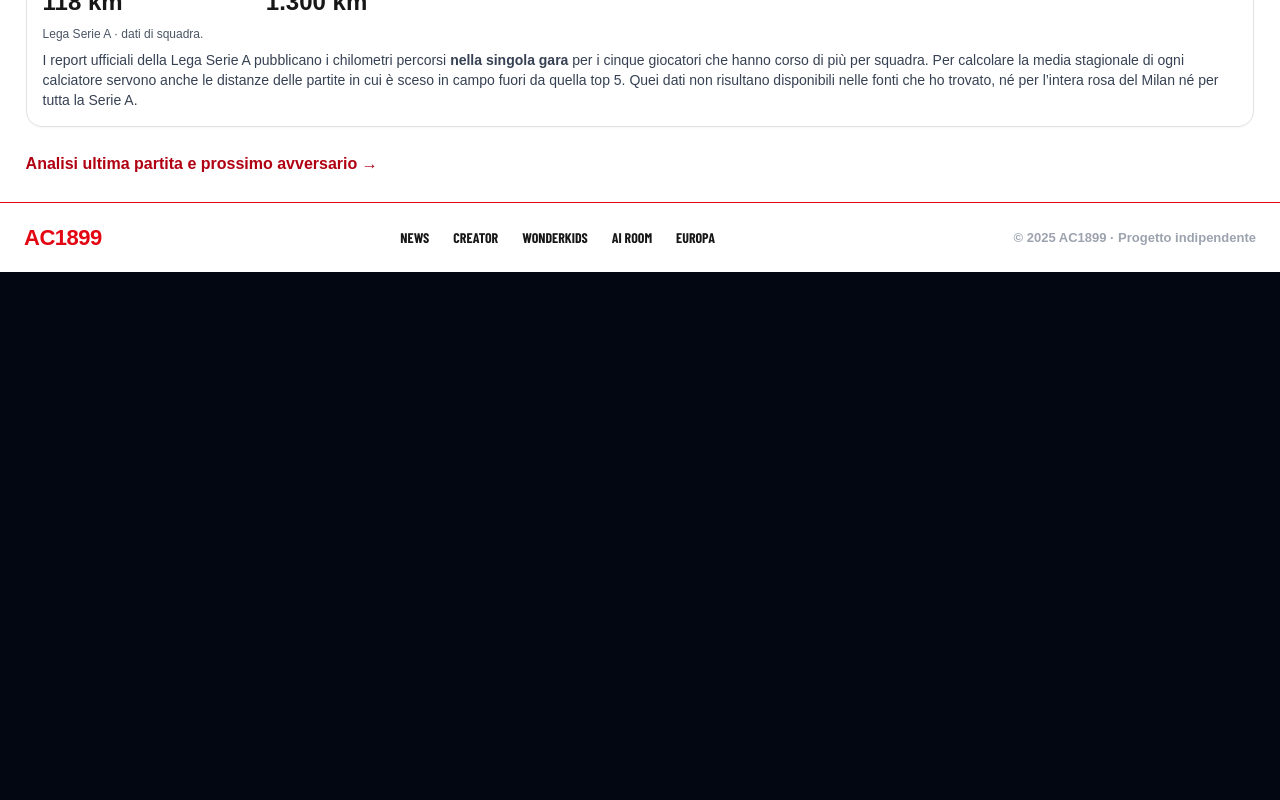
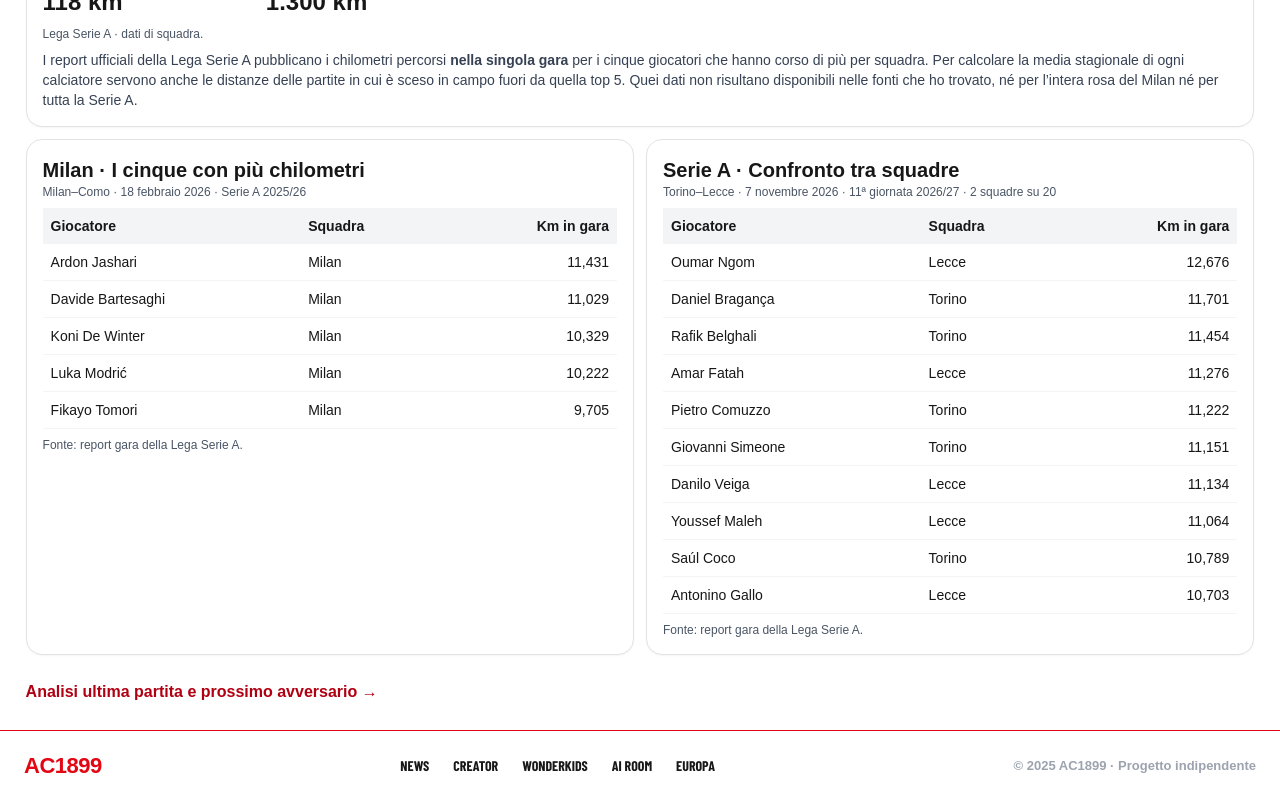
Before and after one commit to giuseppemastrapasqua/ac1899-v2, a Next.js app: page /campionato in a window 1280 px wide. Shown: the part 5594-6394 px from the top of the page. Before the commit the page ends 5866 px from the top, so only its background shows below. Built offline with nearby package versions, Linux system fonts and the light colour scheme; no server answers; a web font is replaced by a local one.

Commit message:
Add verified single-match player distance tables

```diff
--- a/components/LeagueExtraStats.tsx
+++ b/components/LeagueExtraStats.tsx
@@ -18,6 +18,28 @@ const rankings = [
     ["Donyell Malen", 2.5, "43,9%"], ["Zakaria Aboukhlal", 2.5, "37,5%"], ["David Romero", 2, "62,5%"],
     ["Nikola Krstović", 1.9, "45,5%"], ["Samuel Mbangula", 1.9, "44,4%"], ["Cristian Volpato", 1.7, "80,0%"], ["Dany Mota", 1.7, "53,8%"],
   ] },
+] as const;
+
+const matchDistances = [
+  {
+    title: "Milan · I cinque con più chilometri",
+    match: "Milan–Como · 18 febbraio 2026 · Serie A 2025/26",
+    rows: [
+      ["Ardon Jashari", "Milan", 11.431], ["Davide Bartesaghi", "Milan", 11.029],
+      ["Koni De Winter", "Milan", 10.329], ["Luka Modrić", "Milan", 10.222], ["Fikayo Tomori", "Milan", 9.705],
+    ],
+  },
+  {
+    title: "Serie A · Confronto tra squadre",
+    match: "Torino–Lecce · 7 novembre 2026 · 11ª giornata 2026/27 · 2 squadre su 20",
+    rows: [
+      ["Oumar Ngom", "Lecce", 12.676], ["Daniel Bragança", "Torino", 11.701],
+      ["Rafik Belghali", "Torino", 11.454], ["Amar Fatah", "Lecce", 11.276],
+      ["Pietro Comuzzo", "Torino", 11.222], ["Giovanni Simeone", "Torino", 11.151],
+      ["Danilo Veiga", "Lecce", 11.134], ["Youssef Maleh", "Lecce", 11.064],
+      ["Saúl Coco", "Torino", 10.789], ["Antonino Gallo", "Lecce", 10.703],
+    ],
+  },
 ] as const;
 
 export default function LeagueExtraStats() {
@@ -48,5 +70,18 @@ export default function LeagueExtraStats() {
       <p className="mt-2 text-xs text-gray-600">Lega Serie A · dati di squadra.</p>
       <p className="mt-2 text-sm text-gray-700">I report ufficiali della Lega Serie A pubblicano i chilometri percorsi <strong>nella singola gara</strong> per i cinque giocatori che hanno corso di più per squadra. Per calcolare la media stagionale di ogni calciatore servono anche le distanze delle partite in cui è sceso in campo fuori da quella top 5. Quei dati non risultano disponibili nelle fonti che ho trovato, né per l’intera rosa del Milan né per tutta la Serie A.</p>
     </div>
+    <div id="km-singola-gara" className="grid gap-3 md:grid-cols-2">
+      {matchDistances.map(({ title, match, rows }) => <div key={title} className="ac1899-box p-4">
+        <table className="w-full text-left text-sm tabular-nums">
+          <caption className="mb-2 text-left"><strong className="text-xl">{title}</strong><span className="block text-xs text-gray-600">{match}</span></caption>
+          <thead className="bg-gray-100"><tr><th scope="col" className="p-2">Giocatore</th><th scope="col" className="p-2">Squadra</th><th scope="col" className="p-2 text-right">Km in gara</th></tr></thead>
+          <tbody>{rows.map(([name, team, km]) => <tr key={name} className="border-b border-gray-100">
+            <th scope="row" className="p-2 font-medium">{name}</th><td className="p-2">{team}</td>
+            <td className="p-2 text-right">{km.toLocaleString("it-IT", { minimumFractionDigits: 3 })}</td>
+          </tr>)}</tbody>
+        </table>
+        <p className="mt-2 text-xs text-gray-600">Fonte: report gara della Lega Serie A.</p>
+      </div>)}
+    </div>
   </section>;
 }
```
